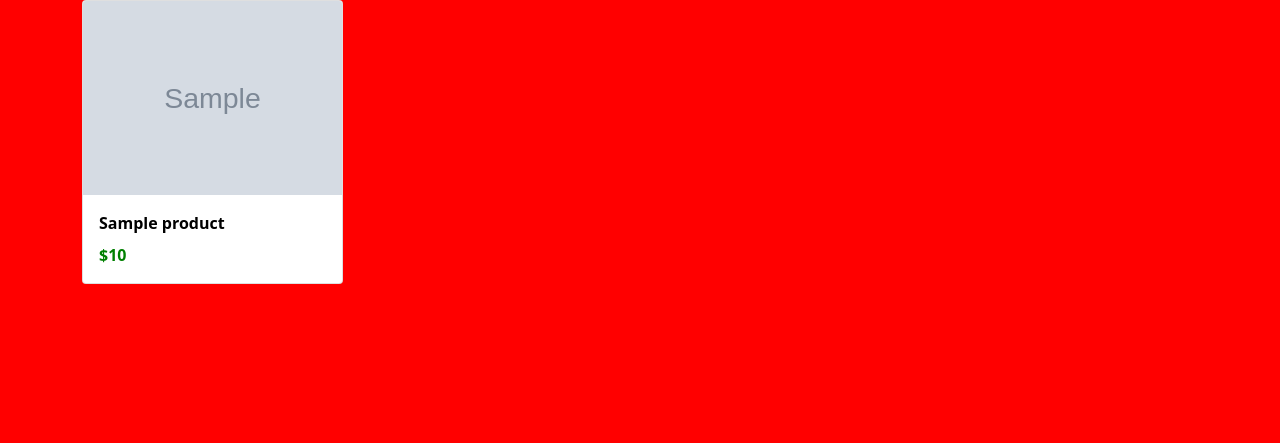
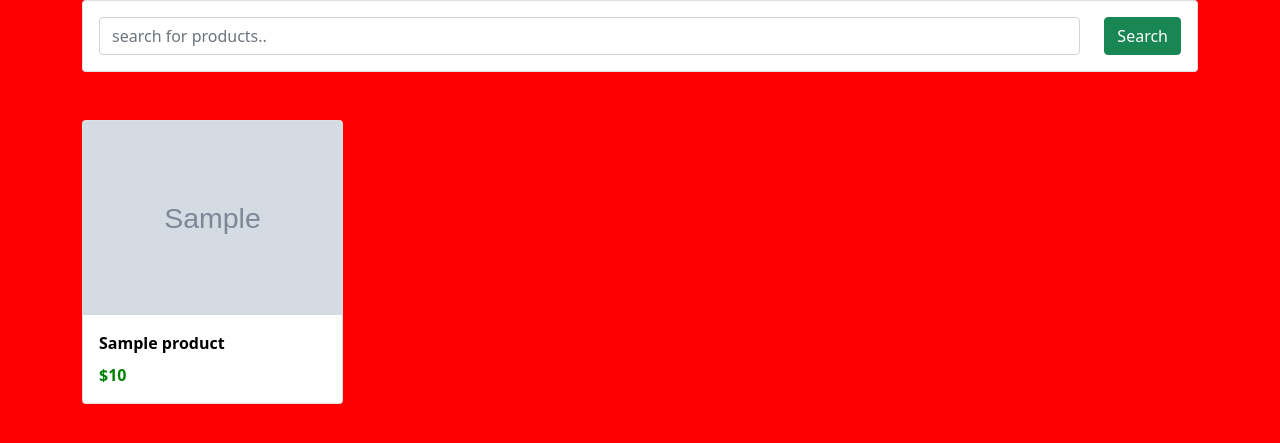
Before and after one commit to PlabonKumarsaha/django_ecom, a Django app: template shop/templates/shop/index.html in a window 1280 px wide. Shown: the top 443 px of the page. Run offline with Django 3.2, Linux system fonts and the light colour scheme; the template is opened without the code that fills it: most values are stand-ins (such as "Sample title", 1, 10 or a date in 2020); grey boxes marked "Sample" are stand-in pictures.

Commit message:
search added

```diff
--- a/shop/templates/shop/index.html
+++ b/shop/templates/shop/index.html
@@ -13,6 +13,23 @@
 </head>
 <body>
 <div class="container">
+
+<div class="row">
+    <div class="col-md-12">
+        <form class="card card-sm">
+        <div class="card-body row no-gutters align-item-center">
+            <div class="col">
+                <input type="text" name="item_name" placeholder="search for products.." class="form-control form-control-boarderless">
+            </div>
+            <div class="col-auto">
+            <button class="btn btn-success" type="submit">Search</button>
+            </div>
+        </div>
+        </form>
+    </div>
+</div>
+<br>
+<br>
     <div class="row">
         {% for product in product_objects %}
         <div class="col-md-3">
--- a/shop/views.py
+++ b/shop/views.py
@@ -5,4 +5,7 @@ from .models import Products
 # Create your views here.
 def index(request):
     product_objects = Products.objects.all()
+    item_name = request.GET.get('item_name')
+    if item_name != '' and item_name is not None:
+        product_objects = product_objects.filter(title__contains=item_name)
     return render(request,'shop/index.html',{'product_objects': product_objects})
```
